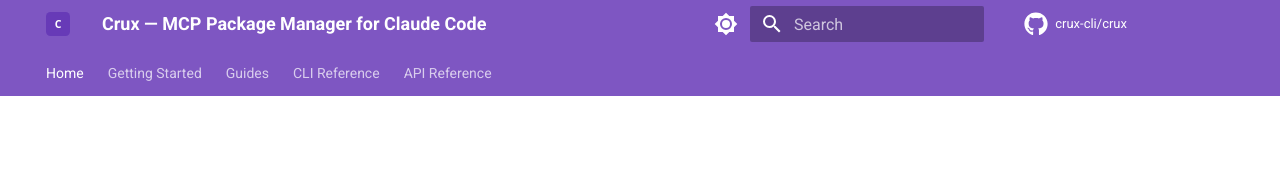
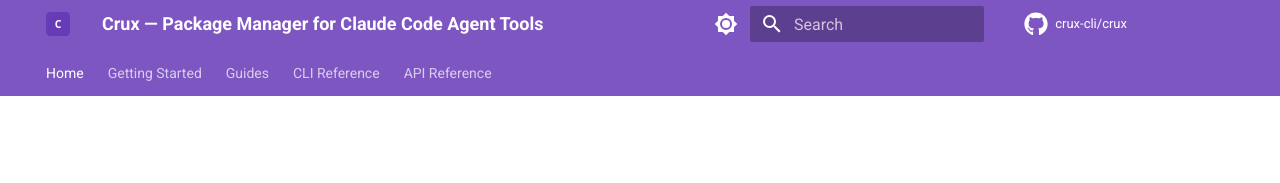
Before and after one commit to crux-cli/crux, an MkDocs documentation site: the page built from docs/index.md, in a window 1280 px wide and 900 px high. Shown: the top 183 px of the window. Built offline with MkDocs 1.6.1 and Material for MkDocs 9.7.7, drawn with Linux system fonts in a browser that asks for light colours; comment, search, counter and statistics services are not loaded; the version menu is left out.

Commit message:
docs: update site tagline to Package Manager for Claude Code Agent Tools
Co-Authored-By: Claude Opus 4.6 (1M context) <noreply@anthropic.com>

```diff
--- a/docs/overrides/main.html
+++ b/docs/overrides/main.html
@@ -4,7 +4,7 @@
   <meta name="google-site-verification" content="FFG3QeXE1AOW-G8BuJ_9t2P2nJ6GuUXM6qICYmoyPf0" />
 
   {# Open Graph #}
-  <meta property="og:site_name" content="Crux — MCP Package Manager" />
+  <meta property="og:site_name" content="Crux — Package Manager for Claude Code Agent Tools" />
   <meta property="og:type" content="website" />
   <meta property="og:title" content="{{ page.meta.get('title', page.title) }} | Crux" />
   <meta property="og:description" content="{{ config.site_description }}" />
--- a/mkdocs.yml
+++ b/mkdocs.yml
@@ -1,4 +1,4 @@
-site_name: Crux — MCP Package Manager for Claude Code
+site_name: Crux — Package Manager for Claude Code Agent Tools
 site_url: https://crux-cli.github.io/crux/
 site_description: "Manage your MCP servers and skills like packages. Per-project scoping, secure secrets, sandboxed execution for Claude Code."
 site_author: Crux CLI
```
